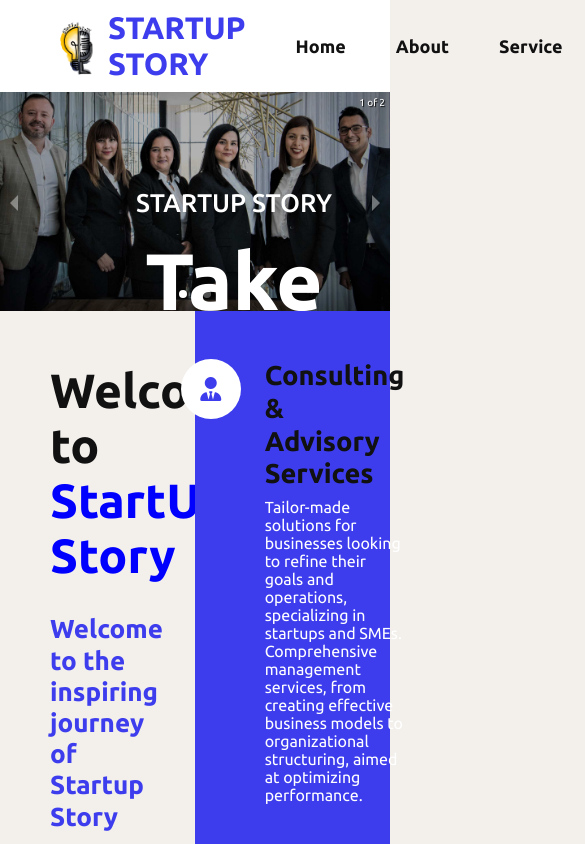
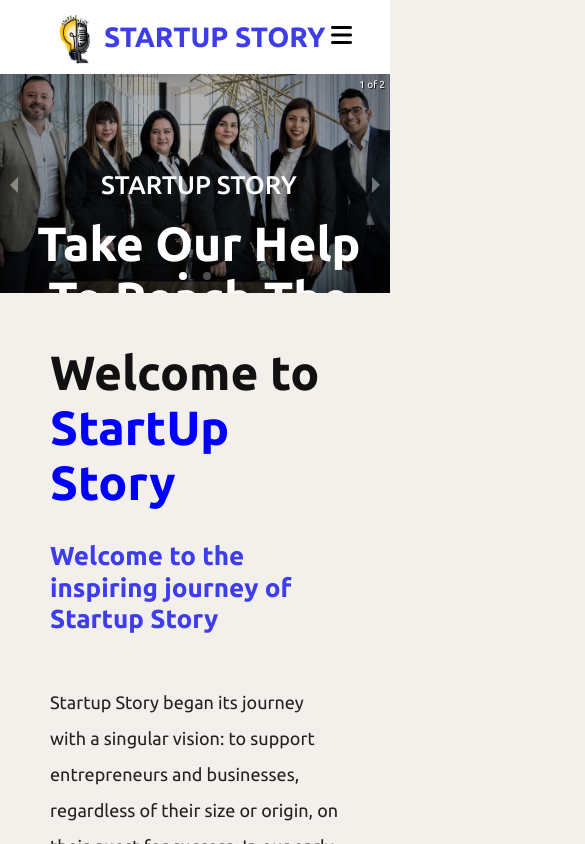
Before and after one commit to amitark7/StartUp-Stories, a React (Create React App) app in the folder client/: page / in a window 390 px wide. Shown: the top 844 px of the page, 585 px wide, since content can reach past the window. Built offline with nearby package versions, Linux system fonts and the light colour scheme.

Commit message:
Responsive Added

```diff
--- a/client/src/Component/Footer.jsx
+++ b/client/src/Component/Footer.jsx
@@ -10,7 +10,7 @@
             <Update />
             <div className='container-fluid container'>
                 <div className='footer'>
-                    <div className='col-6'>
+                    <div className='col-6 sign'>
                         <h6 className='text1'>Solutions</h6>
                         <ul>
                             <li className='py-1 cursor-pointer hover:text-blue-400'><i class="fa-solid fa-arrow-right"></i> Marketing</li>
@@ -20,7 +20,7 @@
                             <li className='py-1 cursor-pointer hover:text-blue-400'><i class="fa-solid fa-arrow-right"></i>Cloud</li>
                         </ul>
                     </div>
-                    <div className='col-6'>
+                    <div className='col-6 sign'>
                         <h6 className='text1'>Company</h6>
                         <ul>
                             <li className='py-1 cursor-pointer hover:text-blue-400'><i class="fa-solid fa-arrow-right"></i><Link to='/' className='link'>Home</Link></li>
--- a/client/src/Component/Navbar.jsx
+++ b/client/src/Component/Navbar.jsx
@@ -1,13 +1,22 @@
-import React from 'react'
+import React, { useState } from 'react'
 import '../style/Navbar.css'
 import logo from '../images/logo.png'
 import {Link, useNavigate} from 'react-router-dom'
 
 const Navbar = () => {
     const navigate=useNavigate()
+    const[value,setValue]=useState(true)
     const handleClick=()=>{
         localStorage.removeItem('token')
         navigate('/')
+    }
+
+    const handleHam=()=>{
+        if(value===true){
+            setValue(false)
+        }else{
+            setValue(true)
+        }
     }
     return (
         <>
@@ -41,8 +50,8 @@
                     <img src={logo} alt="" className='logo' />
                     <h1>STARTUP STORY</h1>
                 </Link>
-                <div className="navbar-nav">
-                    <Link to="/" className="nav-item ">Home</Link>
+                <div className={value?"navbar-nav":"navbar-nav show"}>
+                    <Link to="/" className="nav-item">Home</Link>
                     <Link to="/about" className="nav-item">About</Link>
                     <Link to="/service" className="nav-item">Service</Link>
                     <Link to="/blog" className="nav-item ">Blogs</Link>
@@ -50,6 +59,9 @@
                     {!localStorage.getItem('token')?<Link  to="/login" className="btn">Login</Link>:
                     <button onClick={handleClick} className="btn">Logout</button>}
                 </div>
+                <div className='hamburger' style={{color:value?"black":"white"}} onClick={handleHam}>
+                    <i className={value?"fa-solid fa-bars":"fa-solid fa-xmark"}></i>
+                </div>
             </nav>
         </>
     )
--- a/client/src/Component/Service.jsx
+++ b/client/src/Component/Service.jsx
@@ -9,7 +9,6 @@
                 <hr style={{ height: '1px', width: '15%', backgroundColor: '#F3525A', margin: 'auto', opacity: '0.3' }} />
             </div>
             <div style={{ display: 'flex', flexWrap: 'wrap' }}>
-
                 <Card icon={'fa-solid fa-business-time'} title={"Business Management"} desc={" Comprehensive management services, from creating effective business models to organizational structuring, aimed at optimizing performance."}/>
                 <Card icon={'fa fa-chart-pie fa-2x'} title={"Strategic Consulting"} desc={"Tailor-made solutions for businesses looking to refine their goals and operations, specializing in startups and SMEs."} />
                 <Card icon={'fa-solid fa-photo-film'} title={"Social Media Management"} desc={"Full-service management of your social media channels, crafting content and strategies that resonate with your target audience."}/>
--- a/client/src/Component/Welcome.jsx
+++ b/client/src/Component/Welcome.jsx
@@ -37,7 +37,6 @@
         </div>
         <div className='service'>
           <div className='icon'>
-
             <i className='fa fa-chart-line fa-2x'></i>
           </div>
           <div className='details'>
--- a/client/src/index.js
+++ b/client/src/index.js
@@ -1,6 +1,7 @@
 import React from 'react';
 import ReactDOM from 'react-dom/client';
 import './index.css';
+import '../src/style/Responsive.css'
 import App from './App';
 import reportWebVitals from './reportWebVitals';
 import { BrowserRouter as Router, Routes, Route } from "react-router-dom";
--- a/client/src/style/Footer.css
+++ b/client/src/style/Footer.css
@@ -74,8 +74,8 @@
     background-color:  #F3525A;
     cursor: pointer;
     line-height: 1.5;
-    margin-left: 0.5rem;
-    display: flex;
+    margin-left: 0.5rem !important;
+    display: flex !important;
     justify-content: center;
     align-items: center;
 }
--- a/client/src/style/Navbar.css
+++ b/client/src/style/Navbar.css
@@ -23,7 +23,7 @@
 .logo{
     width: 58px;
 }
-h1{
+.navbar h1{
     color: var(--primary-color);
     font-size: 31px;
 }
@@ -34,6 +34,7 @@
     display: flex;
     justify-content: space-around;
     align-items: center;
+    transition: all 0.3s ease;
 }
 .navbar-nav .btn{
     height: 40px;
@@ -43,6 +44,13 @@
     border-radius: 20px;
     border-top-right-radius: 0;
     transition: all 0.5s ease;
+}
+.hamburger {
+    width: 20px;
+    display: none;
+    height: 20px;
+    font-size:28px ;
+    color: #111;
 }
 .navbar-nav .btn:hover{
     border-top-right-radius: 20px;
--- /dev/null
+++ b/client/src/style/Responsive.css
@@ -0,0 +1,123 @@
+@media(max-width:956px){
+
+    /* Navbar Making Responsive */
+    .logo{
+        width: 54px !important;
+    }
+    .navbar h1{
+        font-size: 28px !important;
+    }
+    .navbar-nav{
+        position: absolute;
+        display: none !important;
+        height: 100vh;
+        flex-direction: column;
+        background-color: black;
+        padding: 20px 0;
+        width: 60%;
+        top: 0%;
+        right: -100%;
+        z-index: 1;
+    }
+    .navbar-nav.show{
+        display: flex !important;
+        right: 0%;
+    }
+    .hamburger {
+        display: block !important;
+        position: absolute;
+        font-size: 24px !important;
+        top: 30%;
+        right: 10%;
+        z-index: 22;
+    }
+    .navbar-nav .btn{
+        height: 30px;
+        width: 90px;
+        margin: 0  !important;
+        margin-bottom: 1rem !important;
+    }
+    .nav-item{
+        display: block;
+        color: #fff !important;
+        margin: 20px auto !important;
+    }
+
+    /* Slider Font Responsive */
+
+    .slide-title{
+        font-size: 3rem !important;
+    }
+    .legend1{
+        left: 2% !important;
+    }
+
+    /* Welcome Responsive */
+    .welcome{
+        flex-direction: column;
+    }
+    .welcome>div{
+        width: 100% !important;
+    }
+
+    /* Service Card Responsive */
+    .card-body{
+        width: 100% !important;
+    }
+
+    /* Choose Section Responsive */
+    .choose>div{
+        width: 100% !important;
+        text-align: center !important;
+    }
+    .icons{
+        text-align: center !important;
+        display: flex !important;
+        margin: auto !important;
+    }
+    .pic{
+        width: 100% !important;
+    }
+
+    /* Request Quote Responsive */
+    .request>div{
+       width: 100% !important;
+    }
+
+    /* Founder Section Responsive */
+    .col-4{
+        width: 100% !important;
+    }
+
+    /* Blogs Responsive */
+    .blogs>div{
+        width: 100% !important;
+    }
+
+    /* Contact Section Responsive */
+    .col-lg-6{
+        width: 100% !important;
+    }
+    /* Footer Section Responsive  */
+    .footer{
+        flex-wrap: wrap;
+        justify-content: center;
+        align-items: center;
+        padding: 1.5rem !important;
+    }
+    .footer .col-6{
+        width: 100% !important;
+        text-align: center;
+        margin-bottom: 1.5rem;
+    }
+    .d-flex{
+        justify-content: center;
+        align-items: center;
+    }
+    .d-flex .icons{
+        margin: 0 !important;
+    }
+   .sign i{
+        display: none;
+   }
+}
```
